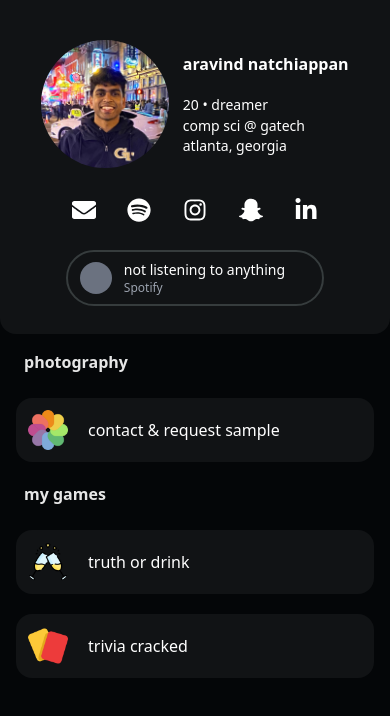
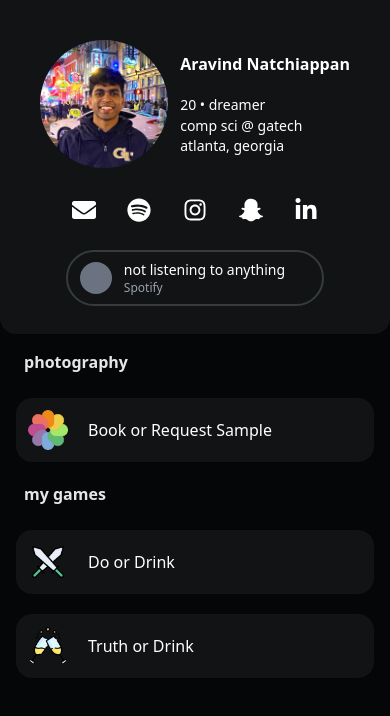
Before and after one commit to aravindnatch/aravindnatch.github.io, a Next.js app: page / in a window 390 px wide. Shown: the top 716 px of the page. Built offline with nearby package versions, Linux system fonts and the light colour scheme; no server answers.

Commit message:
update links & mobile page

```diff
--- a/components/mobile.tsx
+++ b/components/mobile.tsx
@@ -102,7 +102,7 @@ const Mobile: NextPage = () => {
   return (
     <div className="flex h-screen fixmobilevh flex-col items-center mb-auto">
       <Head>
-        <title>aravind natchiappan</title>
+        <title>Aravind Natchiappan</title>
         <link rel="icon" href="/favicon.ico" />
         <meta name="theme-color" content="#111315" />
       </Head>
@@ -115,7 +115,7 @@ const Mobile: NextPage = () => {
             </div>
 
             <div className="w-max ml-3 mt-3">
-              <h1 className="text-md font-semibold text-left text-white font">aravind natchiappan</h1>
+              <h1 className="text-md font-semibold text-left text-white font">Aravind Natchiappan</h1>
 
               <div className="mt-4">
                 <h2 className="text-sm text-left text-white inline">{getAge()} • dreamer</h2>
--- a/data/links.json
+++ b/data/links.json
@@ -3,7 +3,7 @@
     "name": "photography",
     "links": [
       {
-        "name": "contact & request sample",
+        "name": "Book or Request Sample",
         "link": "mailto:photo@aravindnatch.me",
         "icon": "/icons/photo.png"
       }
@@ -13,14 +13,14 @@
     "name": "my games",
     "links": [
       {
-        "name": "truth or drink",
+        "name": "Do or Drink",
+        "link": "https://doordr.ink",
+        "icon": "/icons/dod.png"
+      },
+      {
+        "name": "Truth or Drink",
         "link": "https://tod.aru.wtf",
         "icon": "/icons/tod.png"
-      },
-      {
-        "name": "trivia cracked",
-        "link": "https://aravindnatch.me/trivia",
-        "icon": "/icons/trivia.png"
       }
     ]
   }
```
Also changed, not shown: public/icons/dod.png (added).
